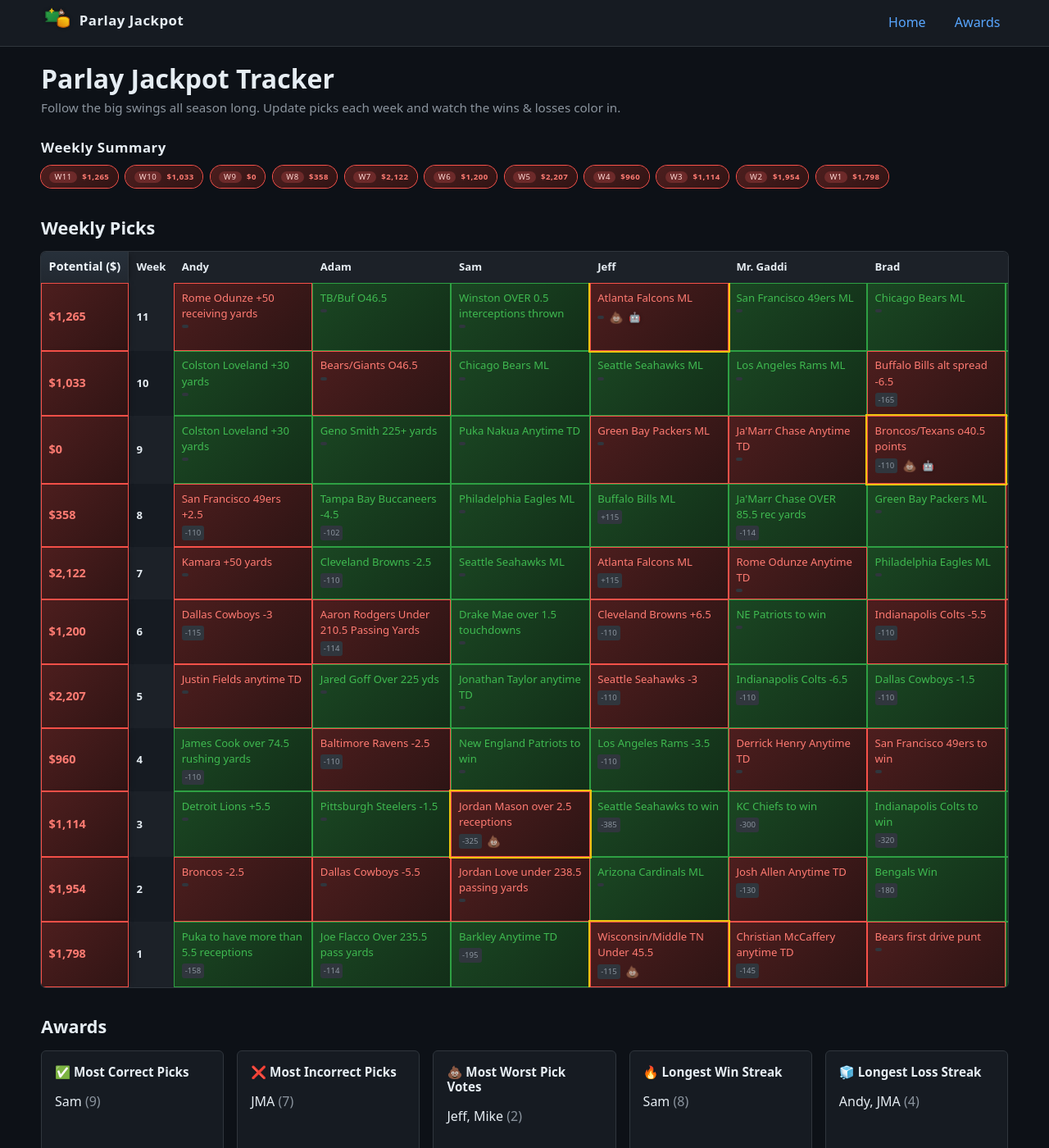
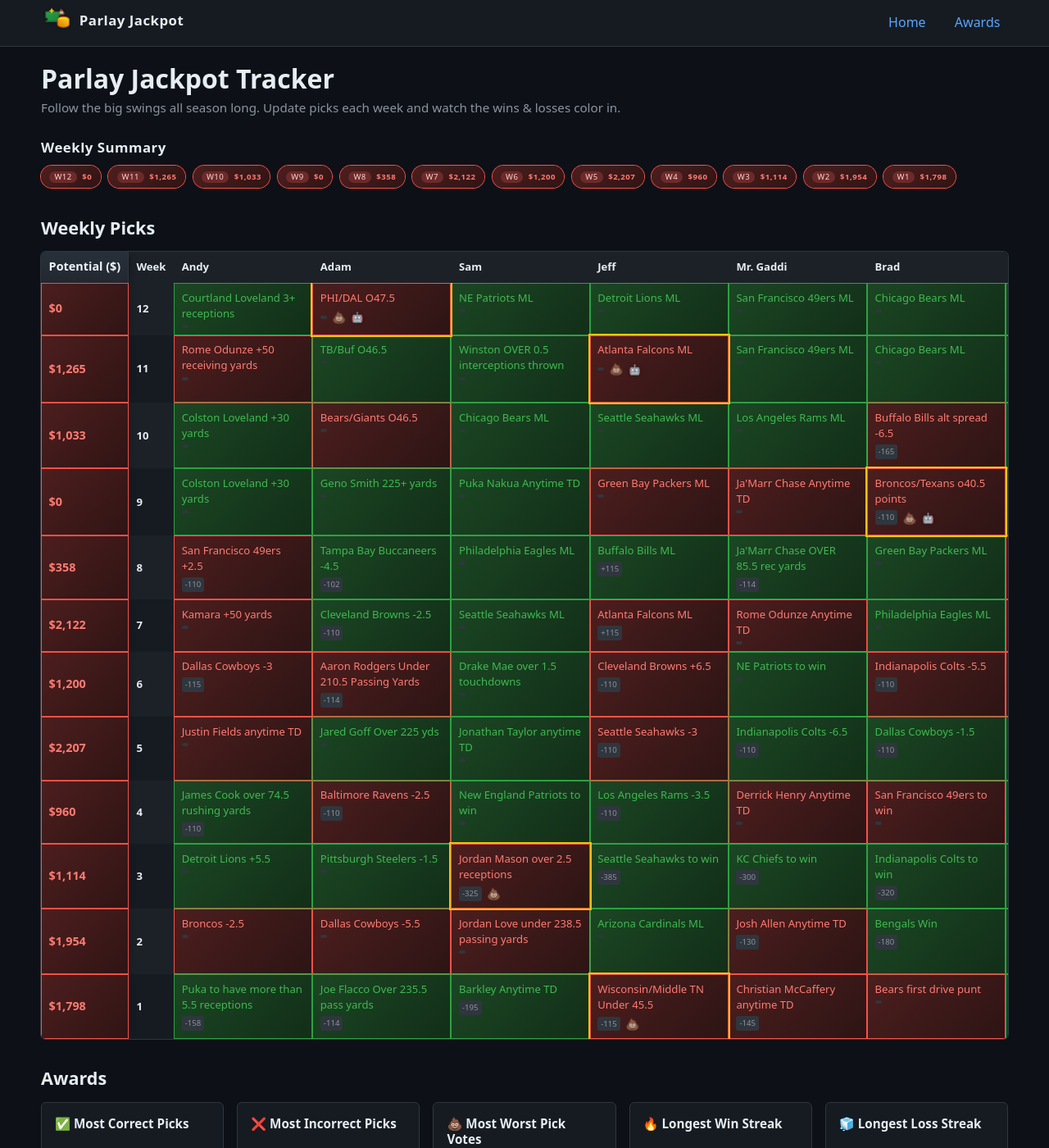
Before and after one commit to jeffmiller00/parlay_jackpot, a Jekyll site: the page built from index.markdown, in a window 1280 px wide and 1400 px high. Shown: the whole window at 82% size. Built offline with Jekyll 4.4.1, drawn with Linux system fonts in a browser that asks for light colours.

Commit message:
Updated wins after week 12.

```diff
--- a/_data/weeks.yml
+++ b/_data/weeks.yml
@@ -1,6 +1,61 @@
 ---
 version: 1762185543
 weeks:
+  - week: 12
+    total_potential: 0
+    worst_rationale: A total of 47.5 points in that matchup is ambitious given both teams’ defensive capabilities and recent trend toward lower scoring, making it the least likely of the three bets to hit.
+    picks:
+      andy:
+        pick: Courtland Loveland 3+ receptions
+        status: won
+        worst: false
+        odds: ""
+      adam:
+        pick: PHI/DAL O47.5
+        status: lost
+        worst: true
+        worst_status: ai
+        odds: ""
+      sam:
+        pick: NE Patriots ML
+        status: won
+        worst: false
+        odds: ""
+      jeff:
+        pick: Detroit Lions ML
+        status: won
+        worst: false
+        odds: ""
+      mr_gaddi:
+        pick: San Francisco 49ers ML
+        status: won
+        worst: false
+        odds: ""
+      brad:
+        pick: Chicago Bears ML
+        status: won
+        worst: false
+        odds: ""
+      joe:
+        pick: JJ McCarthy over 0.5 INT
+        status: won
+        worst: false
+        odds: ""
+      jma:
+        pick: Cam Ward over 0.5 INT
+        status: lost
+        worst: false
+        odds: ""
+      mike:
+        pick: Stefon Diggs over rec yards
+        status: lost
+        worst: false
+        odds: ""
+      daniel:
+        pick: Caleb Williams o22.5 rushing
+        status: lost
+        worst: false
+        odds: ""
   - week: 11
     total_potential: 1265
     worst_rationale: The Falcons money-line is the worst bet because Atlanta has been inconsistent and often struggles to win outright, while the Odunze and Robinson yardage props align more closely with their typical performance averages and rely on individual output rather than full team success.
```
